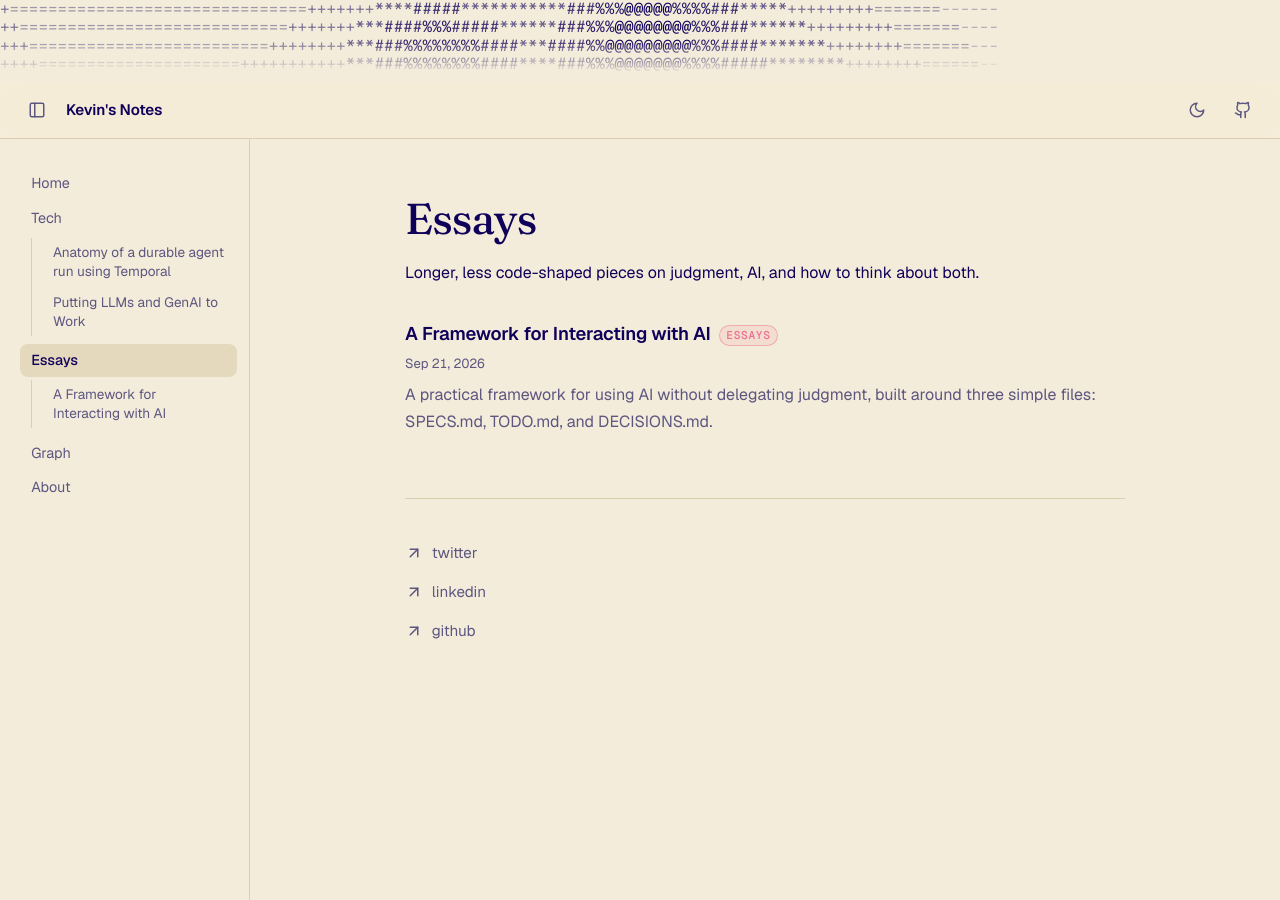
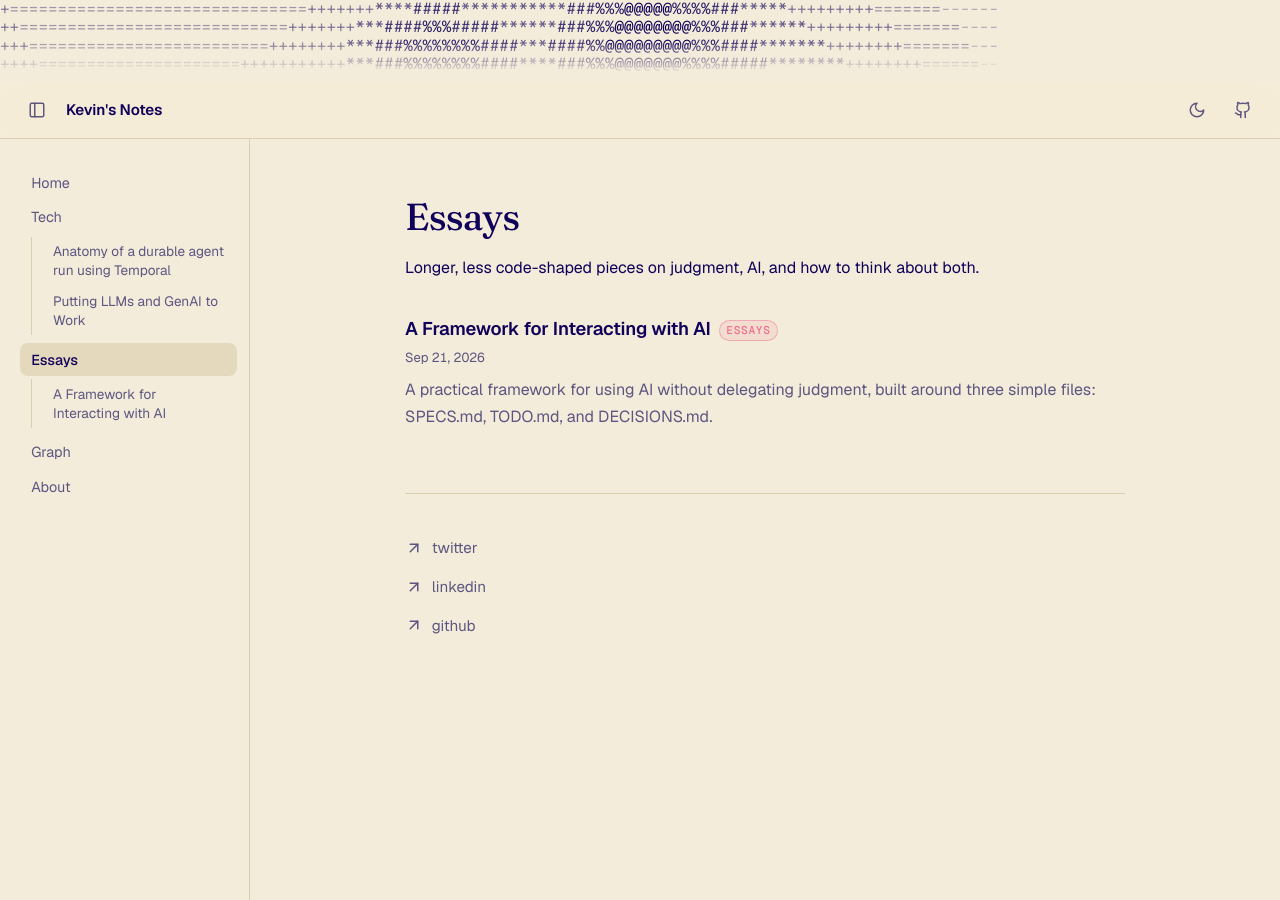
Before and after one commit to kevin-aoun/blog, a Jekyll site: the page built from essays/index.md, in a window 1280 px wide and 900 px high. Built offline with Jekyll 4.4.1, drawn with Linux system fonts in a browser that asks for light colours.

Commit message:
Make the post title scale proportionately instead of a flat 2.7rem
The Fraunces h1 towered over 16px body text at every width and had no
mobile step-down. Switch to a fluid clamp so it stays a clear headline
without dominating the page, and scales down properly on phones.

Co-Authored-By: Claude Sonnet 5 <noreply@anthropic.com>

```diff
--- a/assets/css/style.scss
+++ b/assets/css/style.scss
@@ -276,8 +276,10 @@ h1 {
   font-family: "Fraunces", Georgia, "Times New Roman", serif;
   font-optical-sizing: auto;
   font-weight: 460;                /* stays elegant, not heavy, at large sizes */
-  font-size: 2.7rem;
-  line-height: 1.12;
+  /* Fluid instead of a flat size: at 2.7rem the title towered over the 16px
+     body copy at every width, and had no mobile step-down at all. */
+  font-size: clamp(1.85rem, 1.5rem + 1.5vw, 2.35rem);
+  line-height: 1.15;
   margin-top: 0;
   letter-spacing: -0.02em;
 }
```
